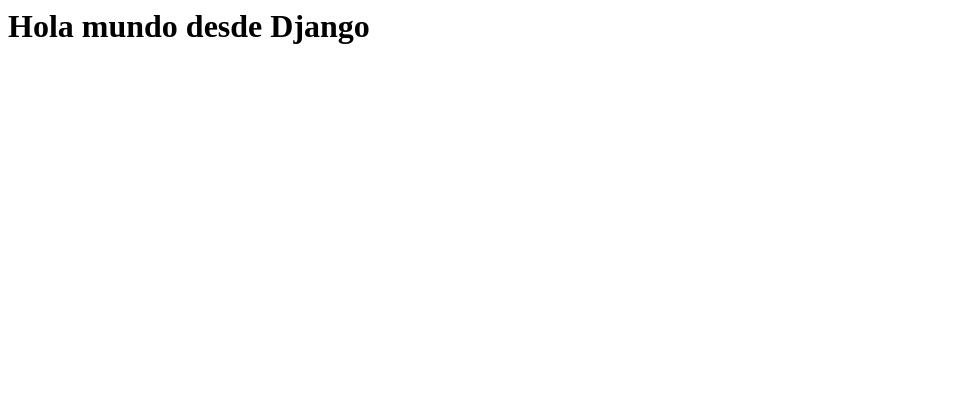
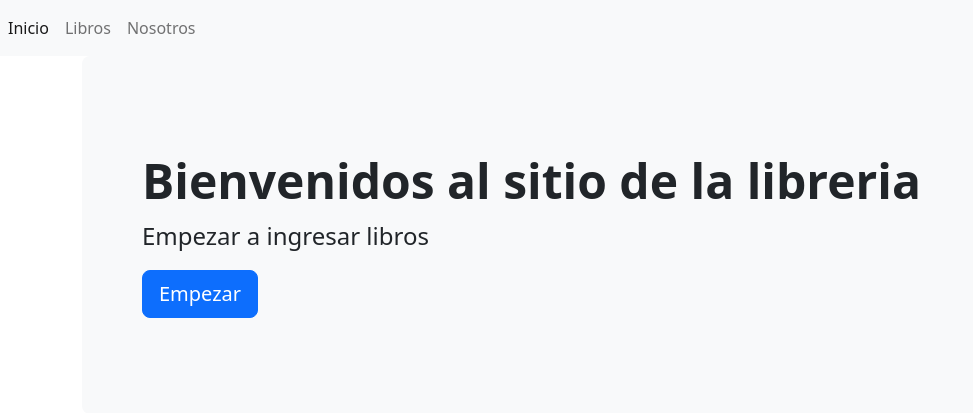
Before and after one commit to msp07kjp/sistema, a Django app: page / in a window 1280 px wide. Shown: the top 413 px of the page, without its empty margins (0-973 px from the left). Run offline with Django 4.2, Linux system fonts and the light colour scheme.

Commit message:
menu y inicio

```diff
--- a/libreria/templates/base.html
+++ b/libreria/templates/base.html
@@ -19,9 +19,9 @@
         <!-- place navbar here -->
         <nav class="navbar navbar-expand navbar-light bg-light">
             <div class="nav navbar-nav">
-                <a class="nav-item nav-link active" href="#">Inicio</a>
-                <a class="nav-item nav-link" href="#">Libros</a>
-                <a class="nav-item nav-link" href="#">Nosotros</a>
+                <a class="nav-item nav-link active" href="{% url 'inicio' %}">Inicio</a>
+                <a class="nav-item nav-link" href="{% url 'libros' %}">Libros</a>
+                <a class="nav-item nav-link" href="{% url 'nosotros' %}">Nosotros</a>
             </div>
         </nav>
     </header>
--- a/libreria/templates/libros/index.html
+++ b/libreria/templates/libros/index.html
@@ -13,6 +13,7 @@
                     <tr>
                         <th scope="col">ID</th>
                         <th scope="col">Titulo</th>
+                        <th scope="col">Imagen</th>
                         <th scope="col">Descripccion</th>
                         <th scope="col">Acciones</th>
                     </tr>
--- /dev/null
+++ b/libreria/templates/paginas/inicio.html
@@ -0,0 +1,12 @@
+{% extends "base.html"%}
+{% block titulo %} Inicio {% endblock %}
+<--bs5-jumbotron-default -->
+{% block contenido %}
+    <div class="p-5 mb-4 bg-light rounded-3">
+        <div class="container-fluid py-5">
+          <h1 class="display-5 fw-bold">Bienvenidos al sitio de la libreria</h1>
+          <p class="col-md-8 fs-4">Empezar a ingresar libros</p>
+          <a class="btn btn-primary btn-lg" type="button" href="#" >Empezar</a>
+        </div>
+      </div>
+{% endblock %}
--- a/libreria/urls.py
+++ b/libreria/urls.py
@@ -3,4 +3,5 @@
 urlpatterns = [
     path('', views.inicio, name='inicio'),
     path('nosotros/', views.nosotros, name='nosotros'),
+    path('libros/', views.libros, name='libros'),
 ]
--- a/libreria/views.py
+++ b/libreria/views.py
@@ -2,6 +2,8 @@
 from django.http import HttpResponse
 # Create your views here.
 def inicio(request):
-    return HttpResponse("<h1>Hola mundo desde Django</h1>")
+    return render(request, 'paginas/inicio.html')
 def nosotros(request):
     return render(request, "paginas/nosotros.html")
+def libros(request):
+    return render(request, "libros/index.html")
```
